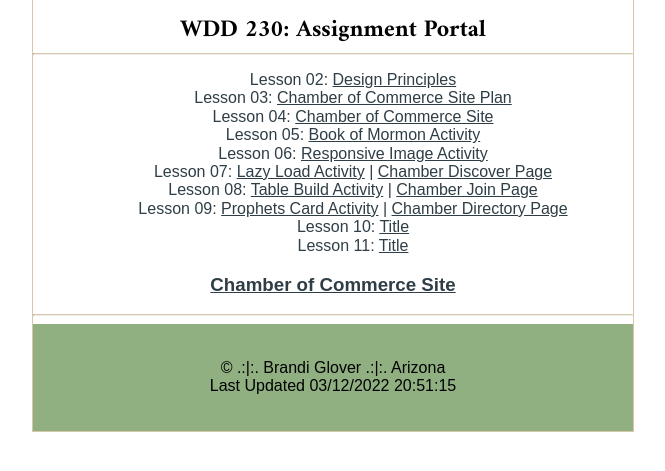
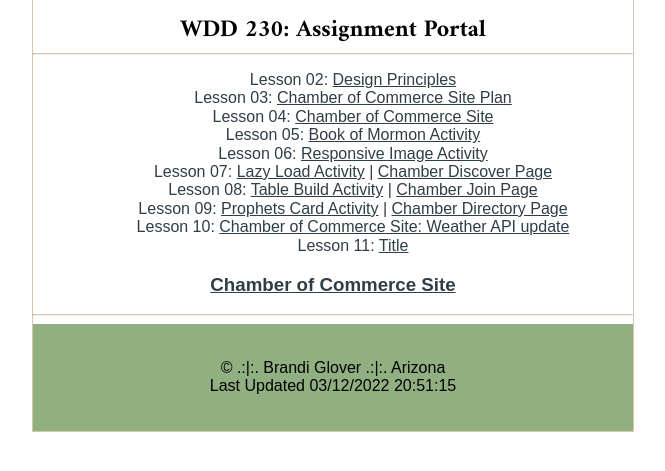
Before and after one commit to Brandi-Galvan/wdd230, a plain HTML site: page index.html in a window 1280 px wide. Shown: the part 173-644 px from the top of the page, without its empty margins (307-972 px from the left). Drawn offline with Linux system fonts and the light colour scheme.

Commit message:
portal update

```diff
--- a/index.html
+++ b/index.html
@@ -30,7 +30,7 @@
             <li>Lesson 07: <a href="https://brandi-galvan.github.io/wdd230/lesson-7/lazyload.html">Lazy Load Activity</a> | <a href="https://brandi-galvan.github.io/wdd230/chamber/html/discover.html">Chamber Discover Page</a></li>
             <li>Lesson 08: <a href="https://brandi-galvan.github.io/wdd230/lesson-8/tablebuild.html">Table Build Activity</a> | <a href="https://brandi-galvan.github.io/wdd230/chamber/html/join.html">Chamber Join Page</a></li>
             <li>Lesson 09: <a href="https://brandi-galvan.github.io/wdd230/lesson-9/prophets.html">Prophets Card Activity</a> | <a href="https://brandi-galvan.github.io/wdd230/chamber/html/directory.html">Chamber Directory Page</a></li>
-            <li>Lesson 10: <a href="#">Title</a></li>
+            <li>Lesson 10: <a href="https://brandi-galvan.github.io/wdd230/chamber/index.html">Chamber of Commerce Site: Weather API update</a></li>
             <li>Lesson 11: <a href="#">Title</a></li>
         </ul>
         <h3><a href="https://brandi-galvan.github.io/wdd230/chamber/index.html"><strong>Chamber of Commerce Site</strong></a></h3>
```
